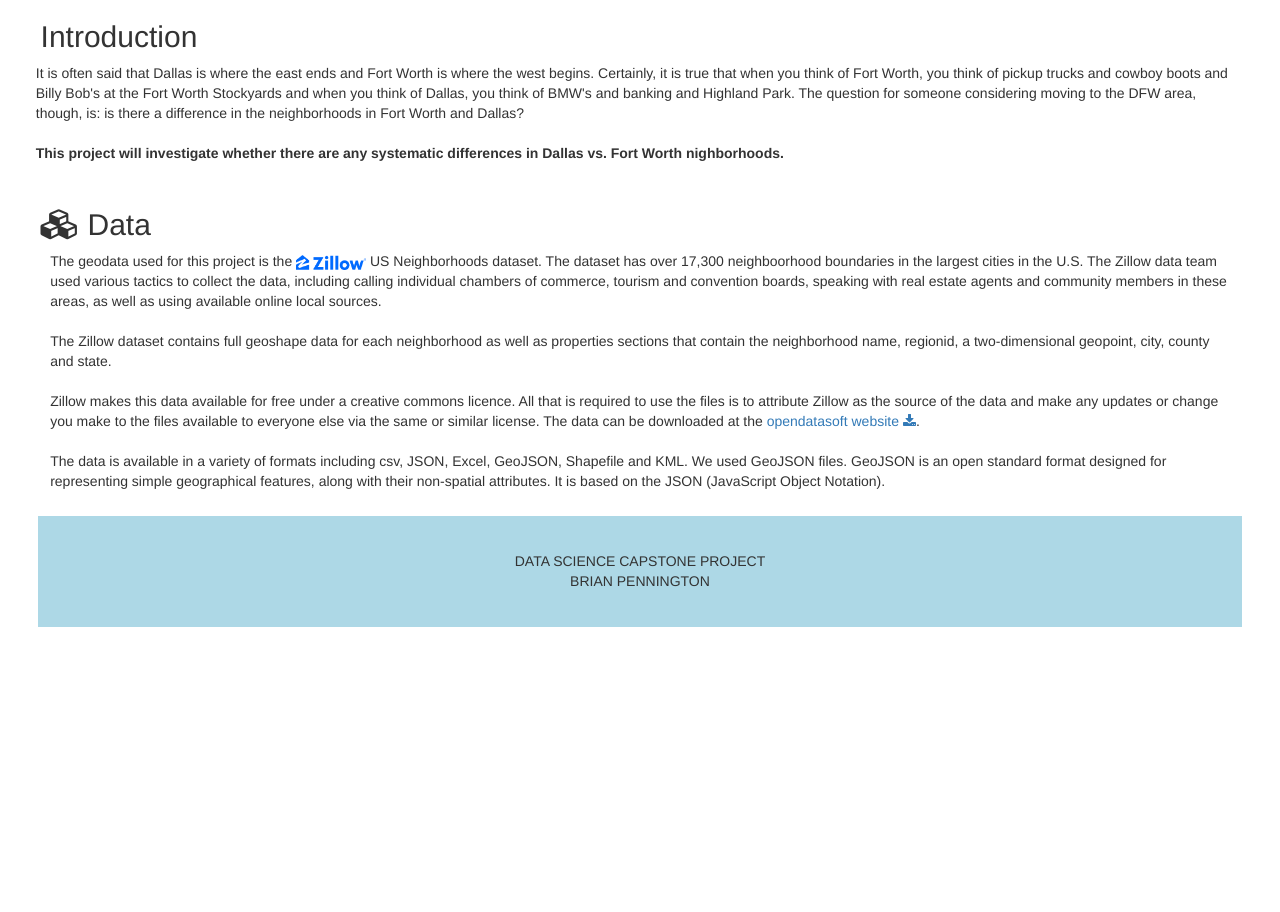
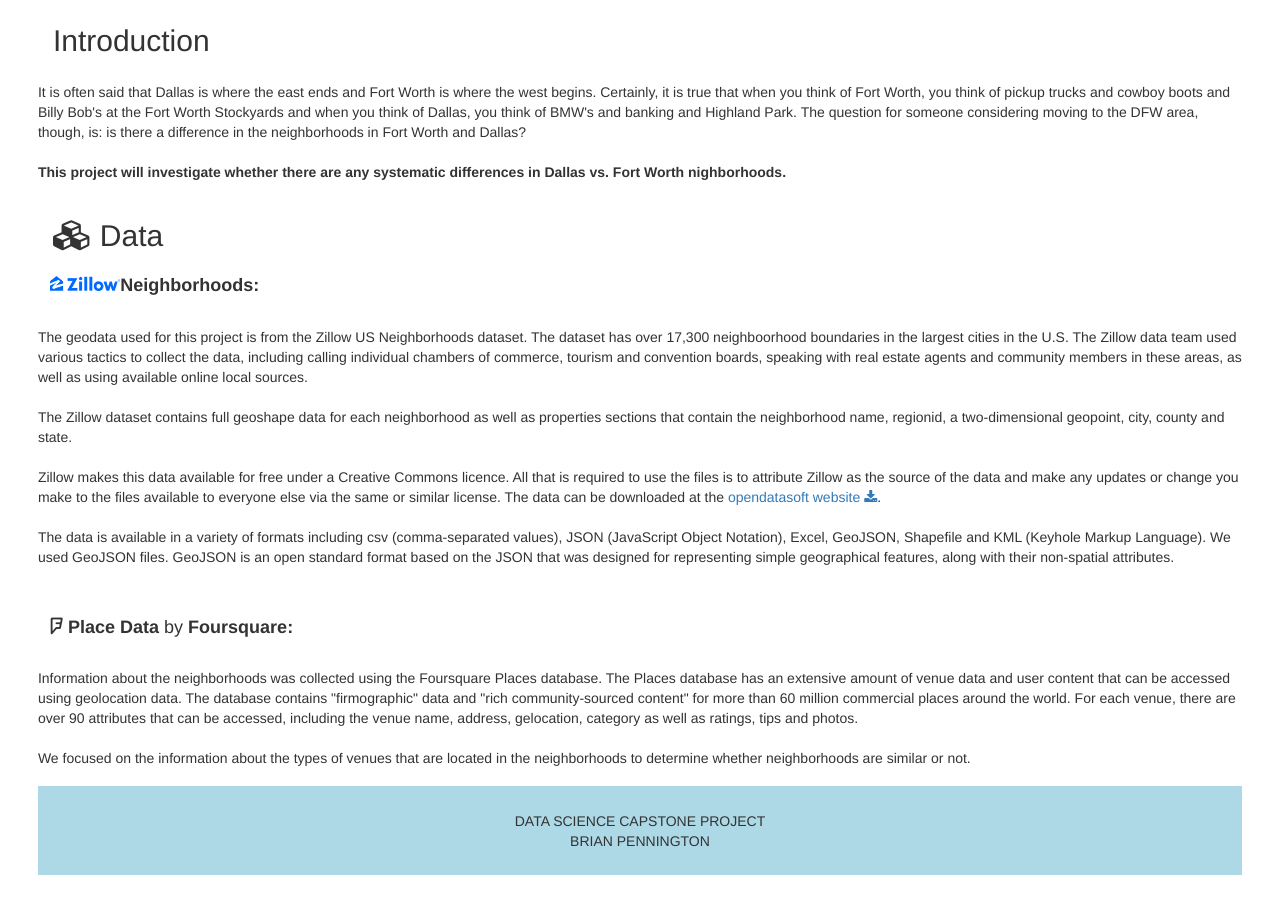
Before and after one commit to brianpennington/brianpennington.github.io, a PHP site: page / in a window 1280 px wide. Shown: the part 195-1107 px from the top of the page. Before the commit the page ends 822 px from the top, so only its background shows below. Run offline with PHP 8.4, Linux system fonts and the light colour scheme.

Commit message:
Add Fourquare

```diff
--- a/css/style.css
+++ b/css/style.css
@@ -12,14 +12,25 @@ footer{
   padding: 1%;
   margin: 1%;
 }
-
+h2{
+  padding: 1%;
+  margin: 1%;
+}
+h3{
+  padding: 1%;
+  margin: 1%;
+}
+h4{
+  padding: 1%;
+  margin: 1%;
+}
 section{
   margin:1%;
     padding:1%;
 }
 p{
-  margin:1%;
-    padding:1%;
+  margin:0.5%;
+  padding:0.5%;
 }
 
 
--- a/index.html
+++ b/index.html
@@ -46,7 +46,7 @@
     <!-- <section  id = "container"> -->
         <a name="introduction"></a>
         <h2 class="col-sm-12">Introduction</h2>
-        <div class="row">
+        <div class="">
             <p>It is often said that Dallas is where the east ends and Fort Worth is where the west begins. Certainly,
                 it is true that when you think of Fort Worth,
                 you think of pickup trucks and cowboy boots and Billy Bob's at the Fort Worth Stockyards and when you think of Dallas,
@@ -59,21 +59,32 @@
         <h2 class="col-sm-12"><i class="fa fa-cubes"></i> Data</h2>
         <div class="">
             <!-- The zillow icon size is 250 x 52 -->
-            <p>The geodata used for this project is the <img src="image/Zillow_Wordmark_Blue_RGB.png" alt="Zillow" style="width:70px;height:15px"> US Neighborhoods dataset.
+            <h4><img src="image/Zillow_Wordmark_Blue_RGB.png" alt="Zillow" style="float:left;width:70px;height:15px"> <b> Neighborhoods:  </b></h3>
+            <p>
+                The geodata used for this project is from the Zillow US Neighborhoods dataset.
                 The dataset has over 17,300 neighboorhood boundaries in the largest cities in the U.S.
                 The Zillow data team used various tactics to collect the data, including calling individual chambers of commerce, tourism and convention boards, speaking with real estate agents and community members in these areas, as well as using available online local sources.
                 <br><br>
                 The Zillow dataset contains full geoshape data for each neighborhood
                 as well as properties sections that contain the neighborhood name, regionid, a two-dimensional geopoint, city, county and state.
                 <br><br>
-                Zillow makes this data available for free under a creative commons licence. All that is required to use the files is to attribute Zillow as the source
+                Zillow makes this data available for free under a Creative Commons licence. All that is required to use the files is to attribute Zillow as the source
                 of the data and make any updates or change you make to the files available to everyone else via the same or similar license.
                 The data can be downloaded at the <a href="https://data.opendatasoft.com/explore/dataset/zillow-neighborhoods%40public/export/"
                 target="_blank">opendatasoft website <i class="fa fa-download"></i></a>.
                 <br><br>
-                The data is available in a variety of formats including csv, JSON, Excel, GeoJSON, Shapefile and KML.  We used GeoJSON files.
-                GeoJSON is an open standard format designed for representing simple geographical features, along with their non-spatial attributes.
-                It is based on the JSON (JavaScript Object Notation).
+                The data is available in a variety of formats including csv (comma-separated values), JSON (JavaScript Object Notation), Excel,
+                 GeoJSON, Shapefile and KML (Keyhole Markup Language).  We used GeoJSON files.
+                GeoJSON is an open standard format based on the JSON that was designed for representing simple geographical features, along with their non-spatial attributes.
+                <br><br></p>
+
+            <h4><i class="fa fa-foursquare"></i> <b>Place Data</b> by <b>Foursquare:</b>  </h3>
+            <p>Information about the neighborhoods was collected using the Foursquare Places database.
+                The Places database has an extensive amount of venue data and user content that can be accessed using geolocation data.
+                The database contains "firmographic" data and "rich community-sourced content" for more than 60 million commercial places around the world.
+                For each venue, there are over 90 attributes that can be accessed, including the venue name, address, gelocation, category as well as ratings, tips and photos.
+                <br><br>
+                We focused on the information about the types of venues that are located in the neighborhoods to determine whether neighborhoods are similar or not.
             </p>
 
         </div>
```
